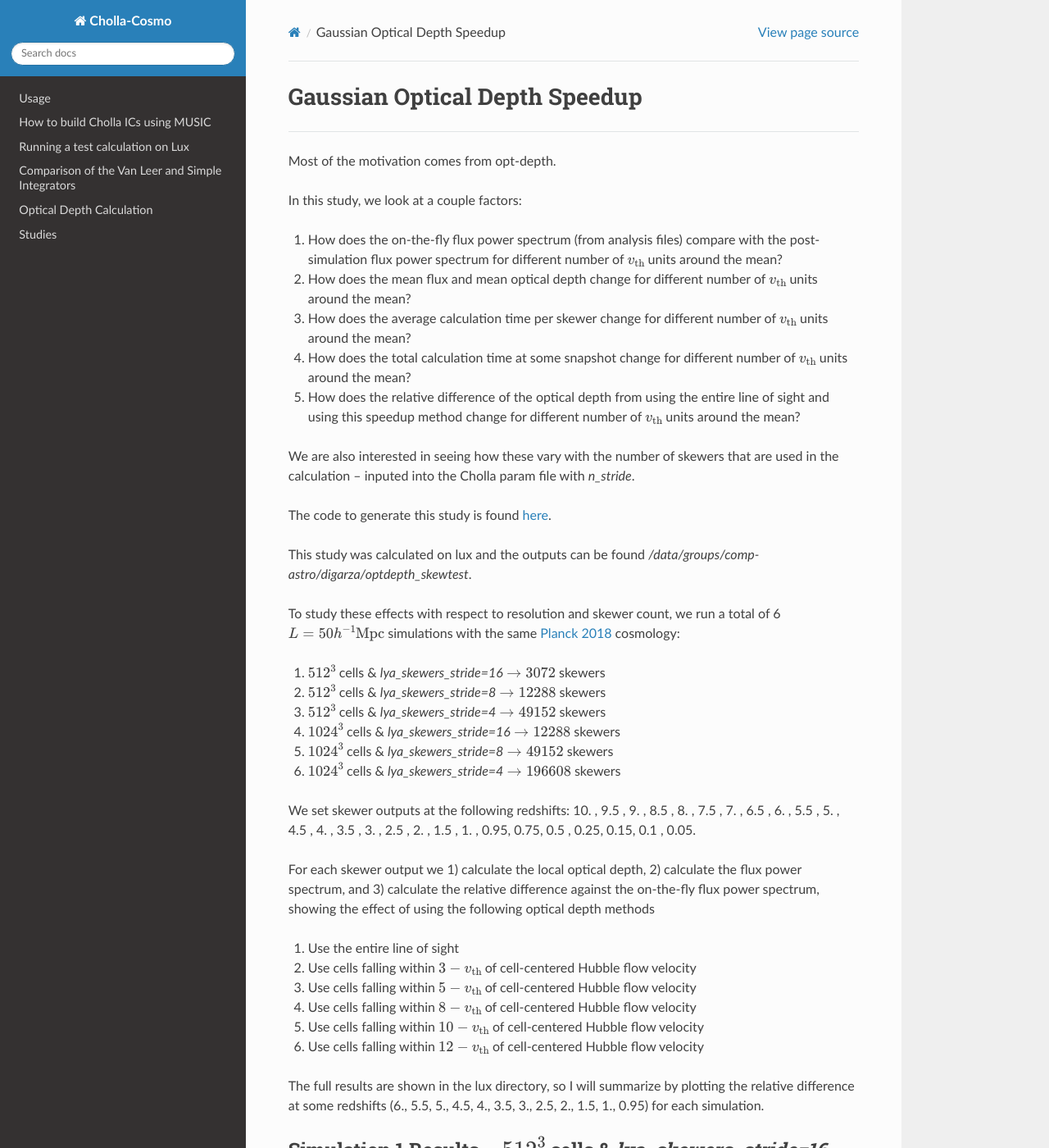
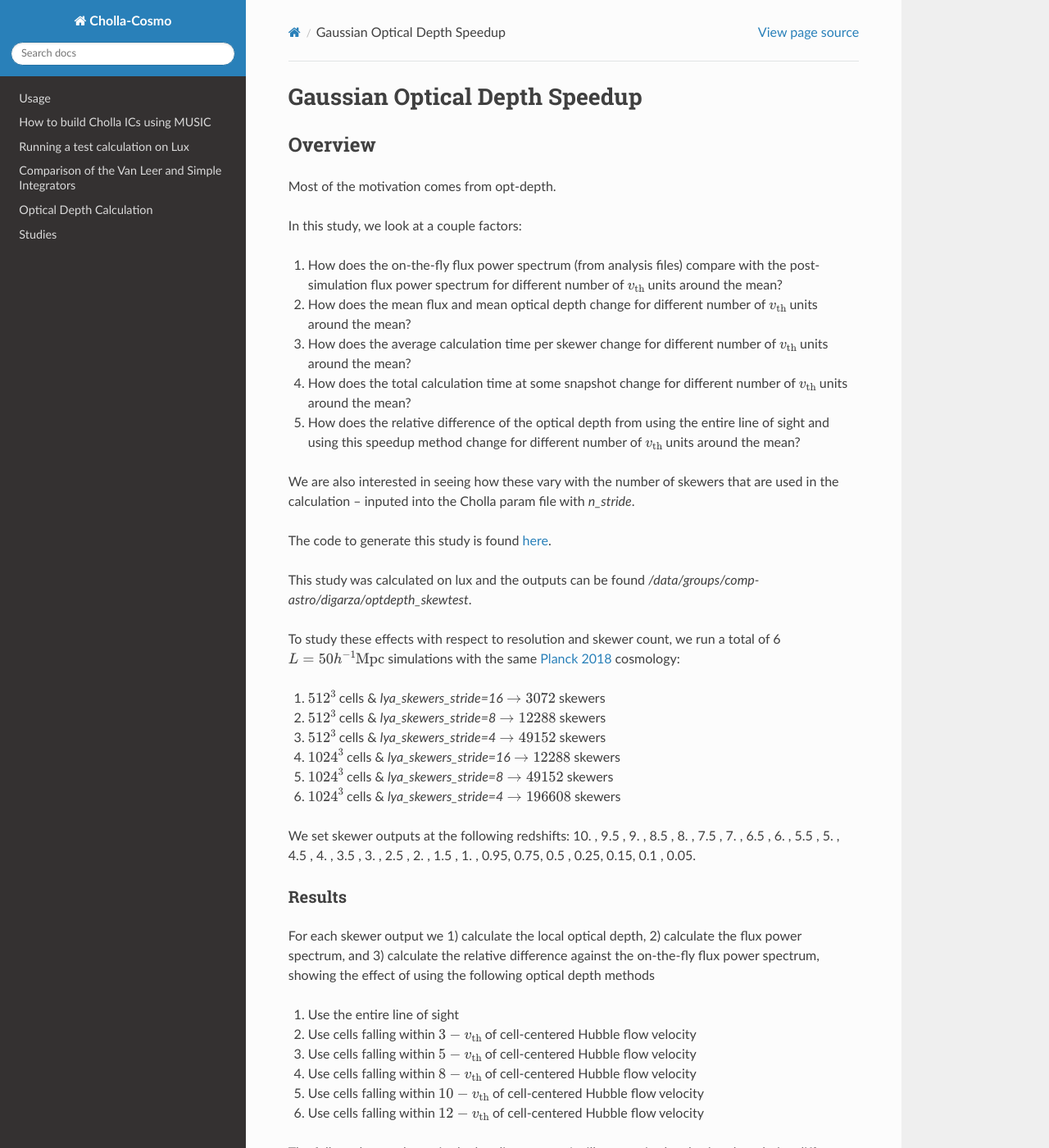
Before and after one commit to evazlimen/cholla-cosmo, a Sphinx documentation site: the page built from docs/source/study_gaussianspeedup.rst, in a window 1280 px wide and 1400 px high. Shown: the whole window at 82% size. Built offline with Sphinx 7.4.7 and the Read the Docs theme 3.1.0, drawn with Linux system fonts in a browser that asks for light colours; some of the changed text lies outside the part shown.

Commit message:
place section dividers

```diff
--- a/docs/source/study_gaussianspeedup.rst
+++ b/docs/source/study_gaussianspeedup.rst
@@ -1,12 +1,11 @@
 .. _study-gauss-speed:
-
 Gaussian Optical Depth Speedup
 =====
 
 .. _email_diego: digarza@ucsc.edu
 
-.. _general:
-   General
+.. _Overview:
+Overview
 -----------
 
 Most of the motivation comes from :ref:`opt-depth`.
@@ -35,6 +34,10 @@ To study these effects with respect to resolution and skewer count, we run a tot
 6. :math:`1024^3` cells & `lya_skewers_stride=4` :math:`\rightarrow 196608` skewers
 
 We set skewer outputs at the following redshifts: 10. ,  9.5 ,  9. ,  8.5 ,  8. ,  7.5 ,  7. ,  6.5 ,  6. , 5.5 ,  5. ,  4.5 ,  4. ,  3.5 ,  3. ,  2.5 ,  2. ,  1.5 , 1. ,  0.95,  0.75,  0.5 , 0.25,  0.15, 0.1 , 0.05.
+
+
+Results
+___________________
 
 For each skewer output we 1) calculate the local optical depth, 2) calculate the flux power spectrum, and 3) calculate the relative difference against the on-the-fly flux power spectrum, showing the effect of using the following optical depth methods
 
```
Also changed, not shown: other parts of docs/source/study_gaussianspeedup.rst (+5 -0 lines).
